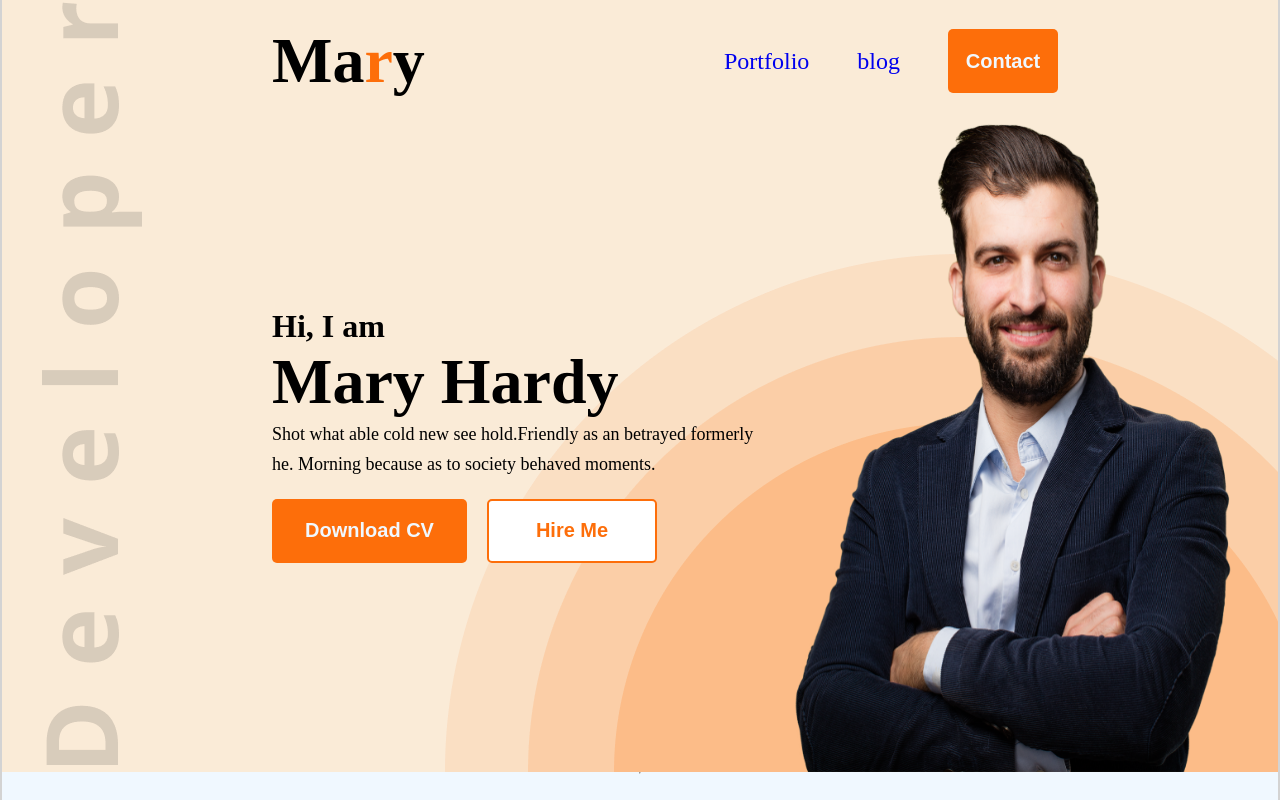
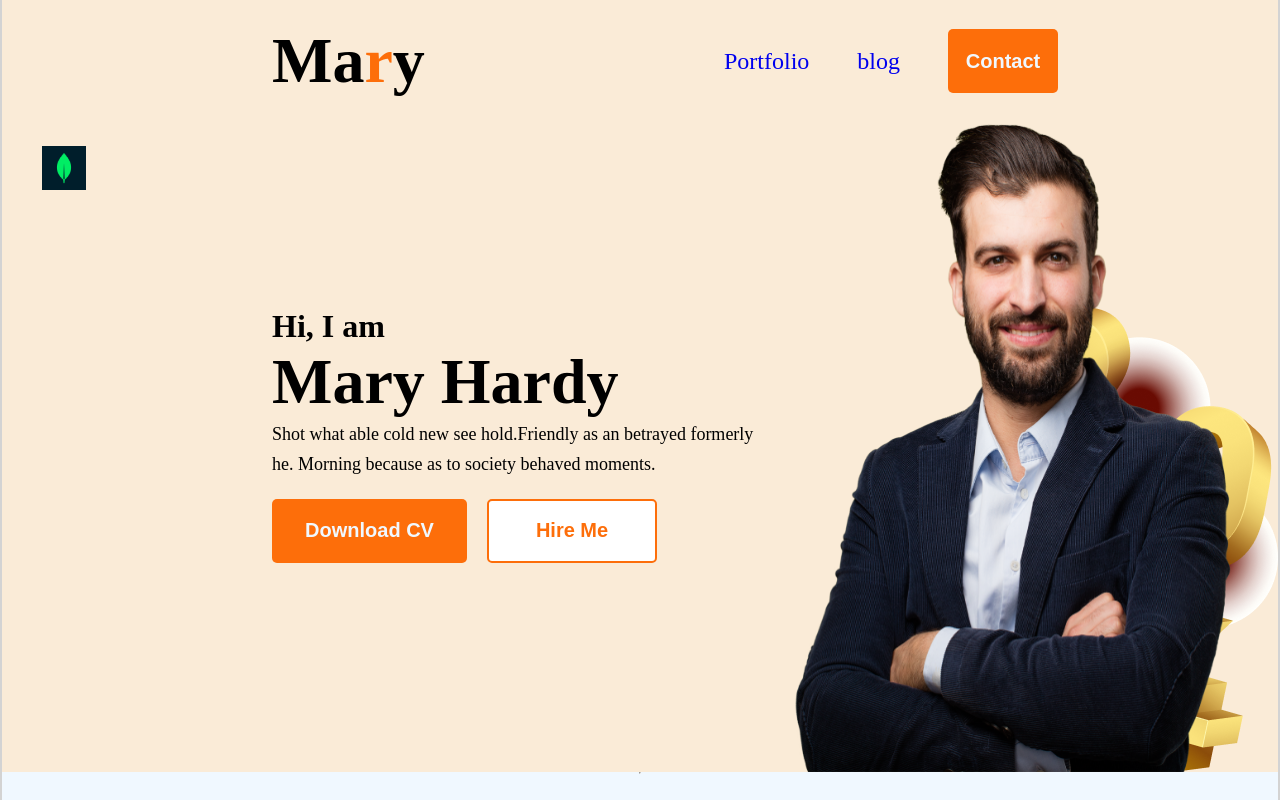
Before and after one commit to mahbub-alam-dave/portfolio-website, a plain HTML site: page index.html in a window 1280 px wide. Shown: the top 800 px of the page. Drawn offline with Linux system fonts and the light colour scheme.

Commit message:
background issue (three)

```diff
--- a/style.css
+++ b/style.css
@@ -45,7 +45,7 @@ body {
 header {
     /* height: 837px; */
     background-color: antiquewhite;
-    background-image: url('/images/developer.png'), url('/images/header_bg.png');
+    background-image: url('/icons/mongo.png'), url('/images/Group 70.png');
     background-repeat: no-repeat, no-repeat;
     background-position: 40px 20%, bottom right;
     display: flex;
```
Also changed, not shown: images/Group 70.png (added).
